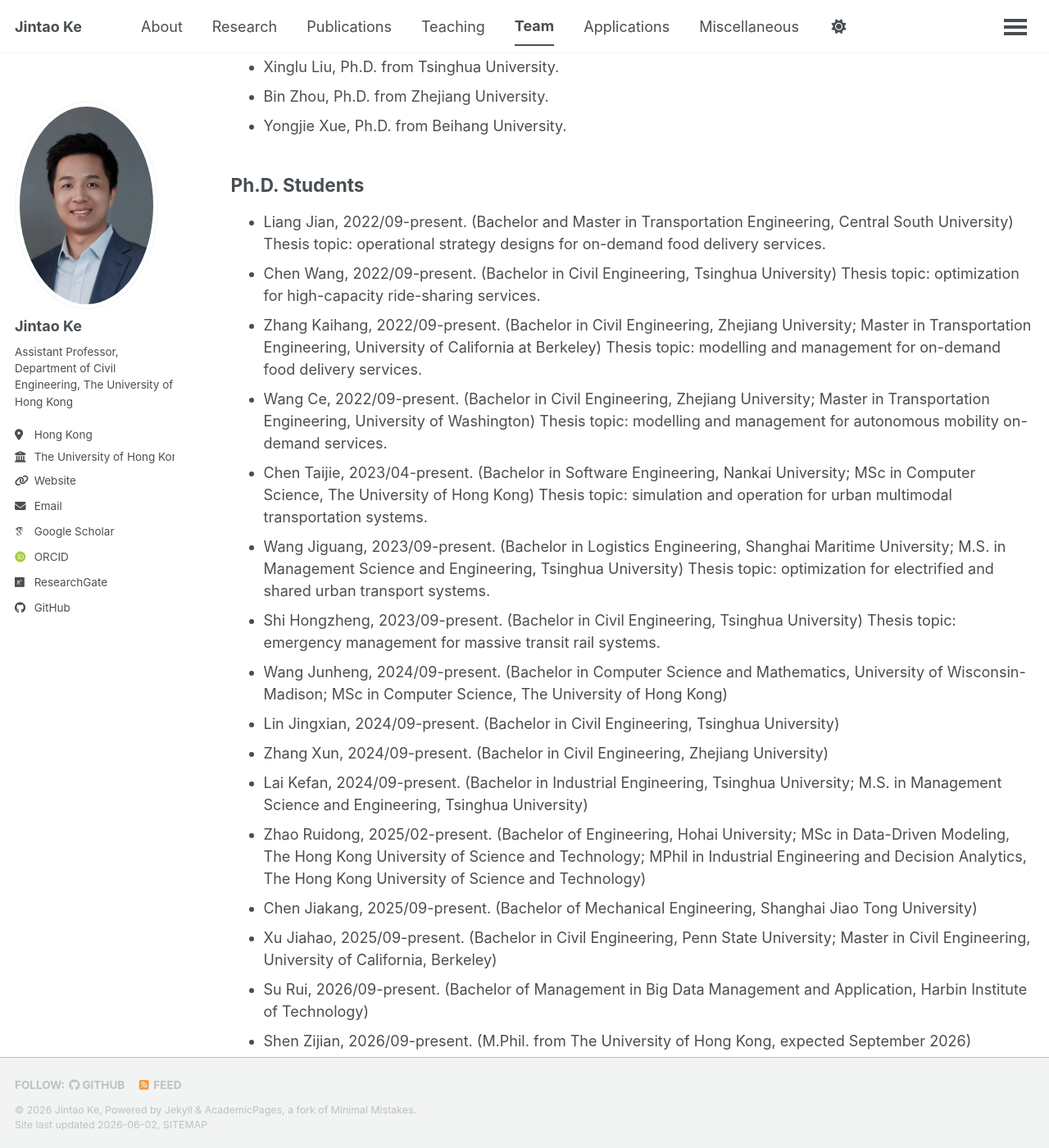
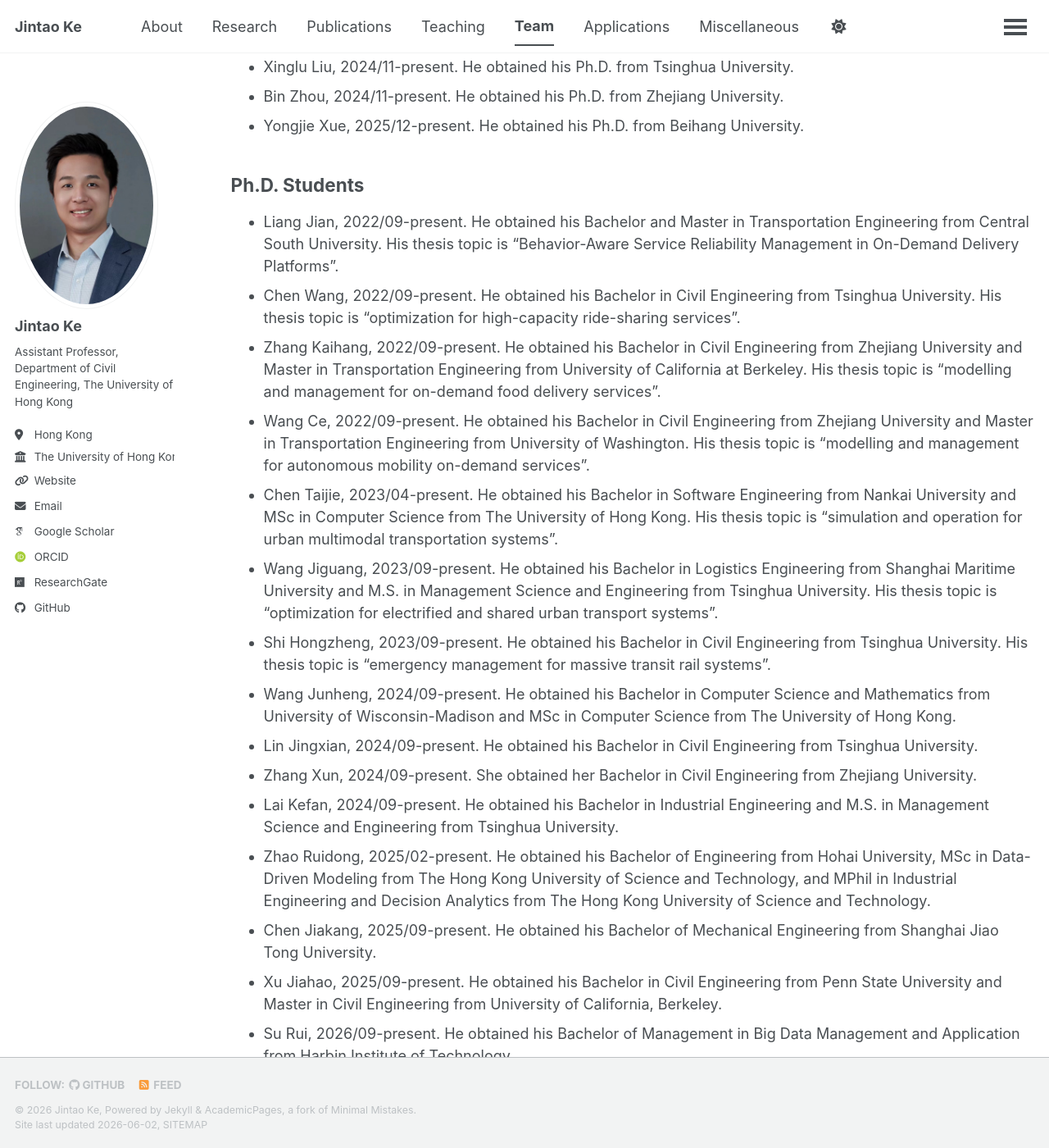
Before and after one commit to hku-kejintao/hku-kejintao.github.io, a Jekyll site: the page built from _pages/team.md, in a window 1280 px wide and 1400 px high, scrolled down 204 px. Shown: the whole window at 82% size. Built offline with Jekyll 4.4.1, drawn with Linux system fonts in a browser that asks for light colours; some web fonts are replaced; a script that is not in the unit is left out; some of the changed text lies outside the part shown.

Commit message:
Standardize team member biographies
Co-authored-by: Cursor <cursoragent@cursor.com>

```diff
--- a/_pages/team.md
+++ b/_pages/team.md
@@ -11,45 +11,46 @@ Current Members
 Postdoctoral Researchers
 ------
 
-- Xinglu Liu, Ph.D. from Tsinghua University.
-- Bin Zhou, Ph.D. from Zhejiang University.
-- Yongjie Xue, Ph.D. from Beihang University.
+- Xinglu Liu, 2024/11-present. He obtained his Ph.D. from Tsinghua University.
+- Bin Zhou, 2024/11-present. He obtained his Ph.D. from Zhejiang University.
+- Yongjie Xue, 2025/12-present. He obtained his Ph.D. from Beihang University.
 
 Ph.D. Students
 ------
 
-- Liang Jian, 2022/09-present. (Bachelor and Master in Transportation Engineering, Central South University) Thesis topic: operational strategy designs for on-demand food delivery services.
-- Chen Wang, 2022/09-present. (Bachelor in Civil Engineering, Tsinghua University) Thesis topic: optimization for high-capacity ride-sharing services.
-- Zhang Kaihang, 2022/09-present. (Bachelor in Civil Engineering, Zhejiang University; Master in Transportation Engineering, University of California at Berkeley) Thesis topic: modelling and management for on-demand food delivery services.
-- Wang Ce, 2022/09-present. (Bachelor in Civil Engineering, Zhejiang University; Master in Transportation Engineering, University of Washington) Thesis topic: modelling and management for autonomous mobility on-demand services.
-- Chen Taijie, 2023/04-present. (Bachelor in Software Engineering, Nankai University; MSc in Computer Science, The University of Hong Kong) Thesis topic: simulation and operation for urban multimodal transportation systems.
-- Wang Jiguang, 2023/09-present. (Bachelor in Logistics Engineering, Shanghai Maritime University; M.S. in Management Science and Engineering, Tsinghua University) Thesis topic: optimization for electrified and shared urban transport systems.
-- Shi Hongzheng, 2023/09-present. (Bachelor in Civil Engineering, Tsinghua University) Thesis topic: emergency management for massive transit rail systems.
-- Wang Junheng, 2024/09-present. (Bachelor in Computer Science and Mathematics, University of Wisconsin-Madison; MSc in Computer Science, The University of Hong Kong)
-- Lin Jingxian, 2024/09-present. (Bachelor in Civil Engineering, Tsinghua University)
-- Zhang Xun, 2024/09-present. (Bachelor in Civil Engineering, Zhejiang University)
-- Lai Kefan, 2024/09-present. (Bachelor in Industrial Engineering, Tsinghua University; M.S. in Management Science and Engineering, Tsinghua University)
-- Zhao Ruidong, 2025/02-present. (Bachelor of Engineering, Hohai University; MSc in Data-Driven Modeling, The Hong Kong University of Science and Technology; MPhil in Industrial Engineering and Decision Analytics, The Hong Kong University of Science and Technology)
-- Chen Jiakang, 2025/09-present. (Bachelor of Mechanical Engineering, Shanghai Jiao Tong University)
-- Xu Jiahao, 2025/09-present. (Bachelor in Civil Engineering, Penn State University; Master in Civil Engineering, University of California, Berkeley)
-- Su Rui, 2026/09-present. (Bachelor of Management in Big Data Management and Application, Harbin Institute of Technology)
-- Shen Zijian, 2026/09-present. (M.Phil. from The University of Hong Kong, expected September 2026)
-- Tianyi Xu, 2026/09-present. (Bachelor in Civil Engineering, Zhejiang University)
+- Liang Jian, 2022/09-present. He obtained his Bachelor and Master in Transportation Engineering from Central South University. His thesis topic is "Behavior-Aware Service Reliability Management in On-Demand Delivery Platforms".
+- Chen Wang, 2022/09-present. He obtained his Bachelor in Civil Engineering from Tsinghua University. His thesis topic is "optimization for high-capacity ride-sharing services".
+- Zhang Kaihang, 2022/09-present. He obtained his Bachelor in Civil Engineering from Zhejiang University and Master in Transportation Engineering from University of California at Berkeley. His thesis topic is "modelling and management for on-demand food delivery services".
+- Wang Ce, 2022/09-present. He obtained his Bachelor in Civil Engineering from Zhejiang University and Master in Transportation Engineering from University of Washington. His thesis topic is "modelling and management for autonomous mobility on-demand services".
+- Chen Taijie, 2023/04-present. He obtained his Bachelor in Software Engineering from Nankai University and MSc in Computer Science from The University of Hong Kong. His thesis topic is "simulation and operation for urban multimodal transportation systems".
+- Wang Jiguang, 2023/09-present. He obtained his Bachelor in Logistics Engineering from Shanghai Maritime University and M.S. in Management Science and Engineering from Tsinghua University. His thesis topic is "optimization for electrified and shared urban transport systems".
+- Shi Hongzheng, 2023/09-present. He obtained his Bachelor in Civil Engineering from Tsinghua University. His thesis topic is "emergency management for massive transit rail systems".
+- Wang Junheng, 2024/09-present. He obtained his Bachelor in Computer Science and Mathematics from University of Wisconsin-Madison and MSc in Computer Science from The University of Hong Kong.
+- Lin Jingxian, 2024/09-present. He obtained his Bachelor in Civil Engineering from Tsinghua University.
+- Zhang Xun, 2024/09-present. She obtained her Bachelor in Civil Engineering from Zhejiang University.
+- Lai Kefan, 2024/09-present. He obtained his Bachelor in Industrial Engineering and M.S. in Management Science and Engineering from Tsinghua University.
+- Zhao Ruidong, 2025/02-present. He obtained his Bachelor of Engineering from Hohai University, MSc in Data-Driven Modeling from The Hong Kong University of Science and Technology, and MPhil in Industrial Engineering and Decision Analytics from The Hong Kong University of Science and Technology.
+- Chen Jiakang, 2025/09-present. He obtained his Bachelor of Mechanical Engineering from Shanghai Jiao Tong University.
+- Xu Jiahao, 2025/09-present. He obtained his Bachelor in Civil Engineering from Penn State University and Master in Civil Engineering from University of California, Berkeley.
+- Su Rui, 2026/09-present. He obtained his Bachelor of Management in Big Data Management and Application from Harbin Institute of Technology.
+- Shen Zijian, 2026/09-present. He obtained his M.Phil. from The University of Hong Kong.
+- Xu Tianyi, 2026/09-present. She obtained her Bachelor in Civil Engineering from Zhejiang University.
 
 M.Phil. Students
 ------
 
-- Shen Zijian, 2024/09-2026/09. (Bachelor in Automation, Beijing Institute of Technology; MSc in Computer Science, The University of Hong Kong)
+- Shen Zijian, 2024/09-2026/09. He obtained his Bachelor in Automation from Beijing Institute of Technology and MSc in Computer Science from The University of Hong Kong. His thesis topic is "A deep reinforcement learning model for centralized route recommendation in multi-modal transit networks".
 
 Current Research Assistants
 ------
 
-- Ziyang Jiang, MSc from The University of Hong Kong.
+- Ziyang Jiang. He obtained his MSc from The University of Hong Kong.
 
 Student Awards
 ------
 
 - Chen Wang, Research Postgraduate Student Innovation Award of HKU, 2025.
+- Xu Tianyi, HKU Presidential PhD Scholarship, 2026.
 - Xu Jiahao, HKU Presidential PhD Scholarship, 2025.
 - Zhang Xun, Hong Kong PhD Fellowship and HKU Presidential PhD Scholarship, 2024.
 - Lin Jingxian, Hong Kong PhD Fellowship and HKU Presidential PhD Scholarship, 2024.
@@ -61,16 +62,16 @@ Student Awards
 Former Members
 ======
 
-- Shen Zijian, Research Assistant, 2023-2024. Next position: M.Phil., The University of Hong Kong.
-- Wang Zhao, Research Assistant. Bachelor in Computer and Data Engineering, City University of Hong Kong; MSc in Computer Science, The University of Hong Kong. Next position: Software Engineer, Lyft.
-- Wang Junheng, Research Assistant, 2023-2024. Next position: Ph.D., The University of Hong Kong.
-- Zhang Yuhao, Research Assistant, 2022-2024. Next position: Senior Software Engineer, Alibaba Group.
-- Liu Mingshuo, Research Assistant, 2023-2024. Next position: Ph.D., City University of Hong Kong.
-- Liu Jingyun, Research Assistant, 2023-2024. Next position: MSc in Software Engineering, Carnegie Mellon University.
-- Hu Zhongyou, Research Assistant, 2023-2024. Next position: Software Engineer, Huawei.
-- Ren Jiadong, Summer Intern, 2023. Next position: Ph.D., Hong Kong Polytechnic University.
-- Jiang Shuo, Research Assistant, 2022-2023. Next position: Ph.D., Nanyang Technological University.
-- Chen Taijie, Research Assistant, 2022-2023. Next position: Ph.D., The University of Hong Kong.
-- Li Tianpei, Research Assistant, 2022. Next position: Ph.D., City University of Hong Kong.
-- Liu Simin, Research Assistant, 2022. Next position: Ph.D., City University of Hong Kong.
-- Liang Jian, Research Assistant, 2021-2022. Next position: Ph.D., The University of Hong Kong.
+- Shen Zijian, Research Assistant, 2023-2024. He obtained his Bachelor in Automation from Beijing Institute of Technology and MSc in Computer Science from The University of Hong Kong. His next position was M.Phil., The University of Hong Kong.
+- Wang Zhao, Research Assistant. He obtained his Bachelor in Computer and Data Engineering from City University of Hong Kong and MSc in Computer Science from The University of Hong Kong. His next position was Software Engineer, Lyft.
+- Wang Junheng, Research Assistant, 2023-2024. He obtained his Bachelor in Computer Science and Mathematics from University of Wisconsin-Madison and MSc in Computer Science from The University of Hong Kong. His next position was Ph.D., The University of Hong Kong.
+- Zhang Yuhao, Research Assistant, 2022-2024. He obtained his Bachelor in Software Engineering from Southeast University and MSc in Computer Science from The University of Hong Kong. His next position was Senior Software Engineer, Alibaba Group.
+- Liu Mingshuo, Research Assistant, 2023-2024. He obtained his Bachelor in Information and Computational Science from Xi'an Jiaotong University and MSc in Artificial Intelligence from The University of Hong Kong. His next position was Ph.D., City University of Hong Kong.
+- Liu Jingyun, Research Assistant, 2023-2024. He obtained his Bachelor of Business Administration from Hong Kong Baptist University, MSc in Business Analytics from The Chinese University of Hong Kong, and MSc in Computer Science from The University of Hong Kong. His next position was MSc in Software Engineering, Carnegie Mellon University.
+- Hu Zhongyou, Research Assistant, 2023-2024. He obtained his Bachelor in Software Engineering from Nankai University and MSc in Artificial Intelligence from The University of Hong Kong. His next position was Software Engineer, Huawei.
+- Ren Jiadong, Summer Intern, 2023. He obtained his Bachelor in Engineering from City University of Hong Kong and MSc in Civil Engineering from Hong Kong University of Science and Technology. His next position was Ph.D., Hong Kong Polytechnic University.
+- Jiang Shuo, Research Assistant, 2022-2023. He obtained his Bachelor of Engineering in Traffic Engineering from Sun Yat-sen University and MSc in Innovative Design and Technology from The University of Hong Kong. His next position was Ph.D., Nanyang Technological University.
+- Chen Taijie, Research Assistant, 2022-2023. He obtained his Bachelor in Software Engineering from Nankai University and MSc in Computer Science from The University of Hong Kong. His next position was Ph.D., The University of Hong Kong.
+- Li Tianpei, Research Assistant, 2022. He obtained his Bachelor in Industrial Design from South China University of Technology and MSc in Computer Science from The University of Hong Kong. His next position was Ph.D., City University of Hong Kong.
+- Liu Simin, Research Assistant, 2022. He obtained his Bachelor in Mathematics from Harbin Institute of Technology and MSc in Applied Geosciences from The University of Hong Kong. His next position was Ph.D., City University of Hong Kong.
+- Liang Jian, Research Assistant, 2021-2022. He obtained his Bachelor and Master in Transportation Engineering from Central South University. His next position was Ph.D., The University of Hong Kong.
```
